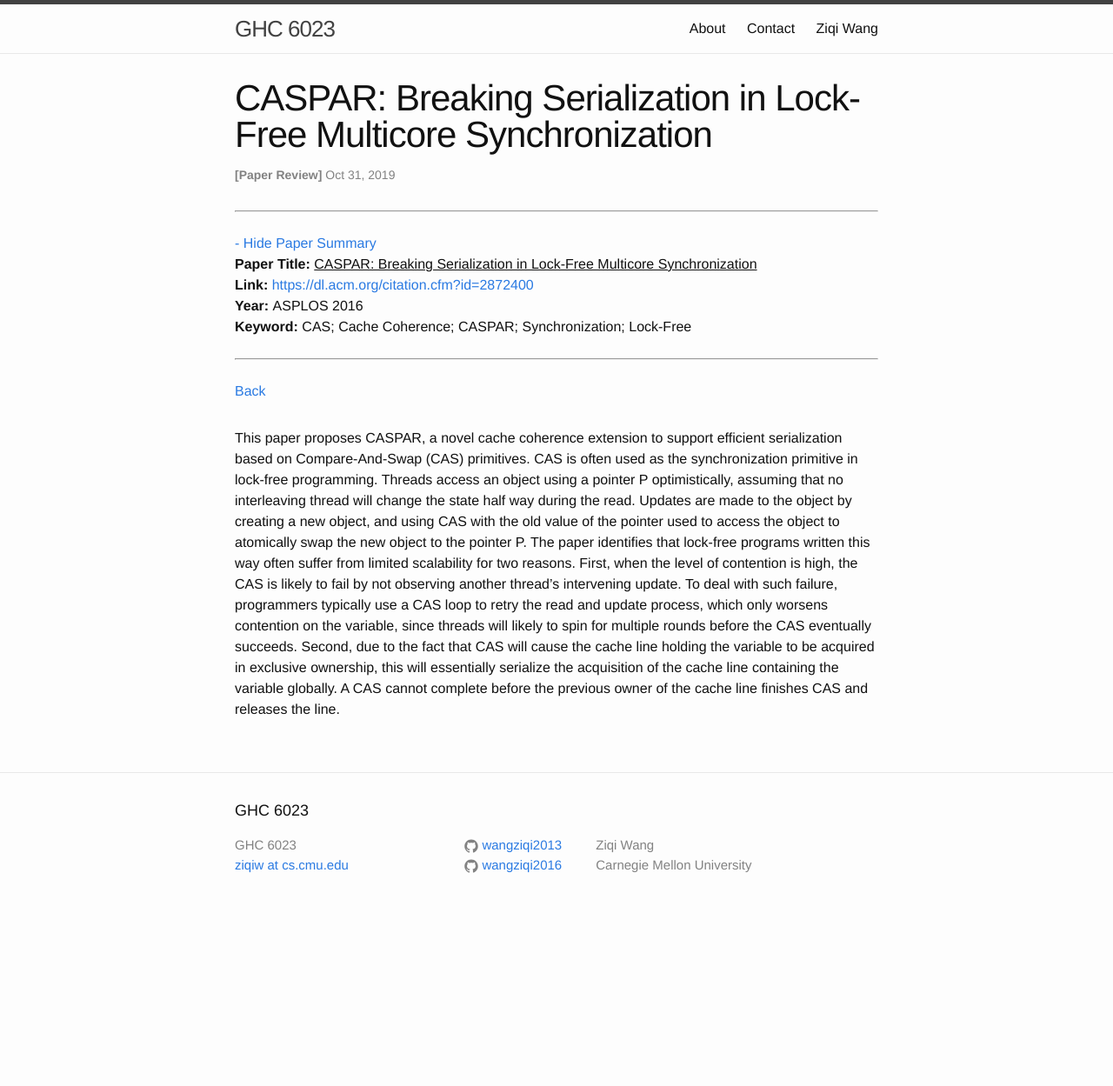
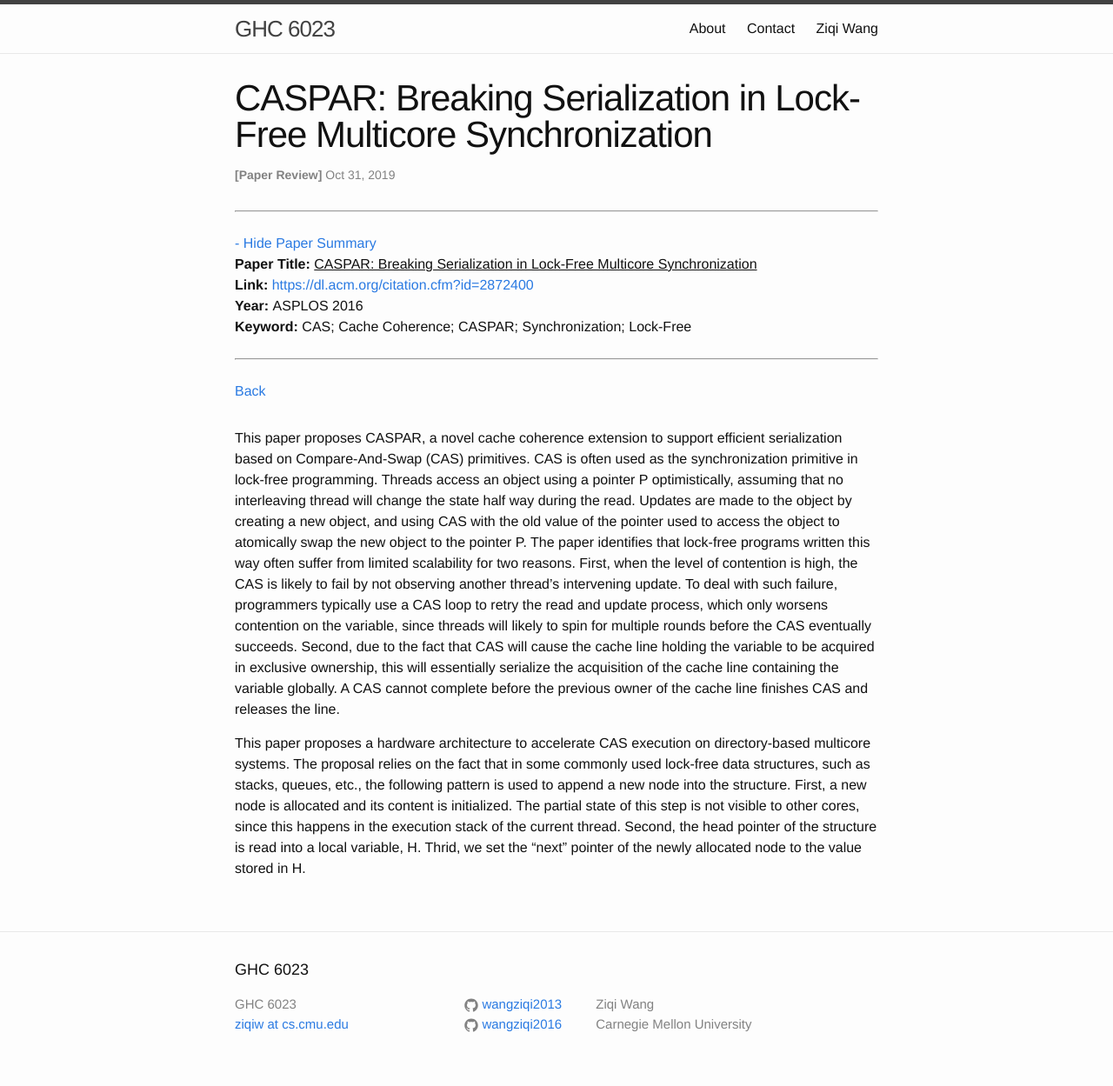
Before and after one commit to wangziqi2013/wangziqi2013.github.io, a Jekyll site: the page built from _posts/2019-10-30-caspar.markdown, in a window 1280 px wide. Shown: the whole page at 87% size. Built offline with Jekyll 4.4.1, drawn with Linux system fonts in a browser that asks for light colours; before the commit the page ends 1066 px from its top, so only the background shows below that.

Commit message:
Working on pattern

```diff
--- a/_posts/2019-10-30-caspar.markdown
+++ b/_posts/2019-10-30-caspar.markdown
@@ -25,3 +25,10 @@ to spin for multiple rounds before the CAS eventually succeeds. Second, due to t
 holding the variable to be acquired in exclusive ownership, this will essentially serialize the acquisition of the cache
 line containing the variable globally. A CAS cannot complete before the previous owner of the cache line finishes CAS
 and releases the line.
+
+This paper proposes a hardware architecture to accelerate CAS execution on directory-based multicore systems. The proposal
+relies on the fact that in some commonly used lock-free data structures, such as stacks, queues, etc., the following pattern
+is used to append a new node into the structure. First, a new node is allocated and its content is initialized. The partial
+state of this step is not visible to other cores, since this happens in the execution stack of the current thread. Second,
+the head pointer of the structure is read into a local variable, H. Thrid, we set the "next" pointer of the newly allocated
+node to the value stored in H.
```
